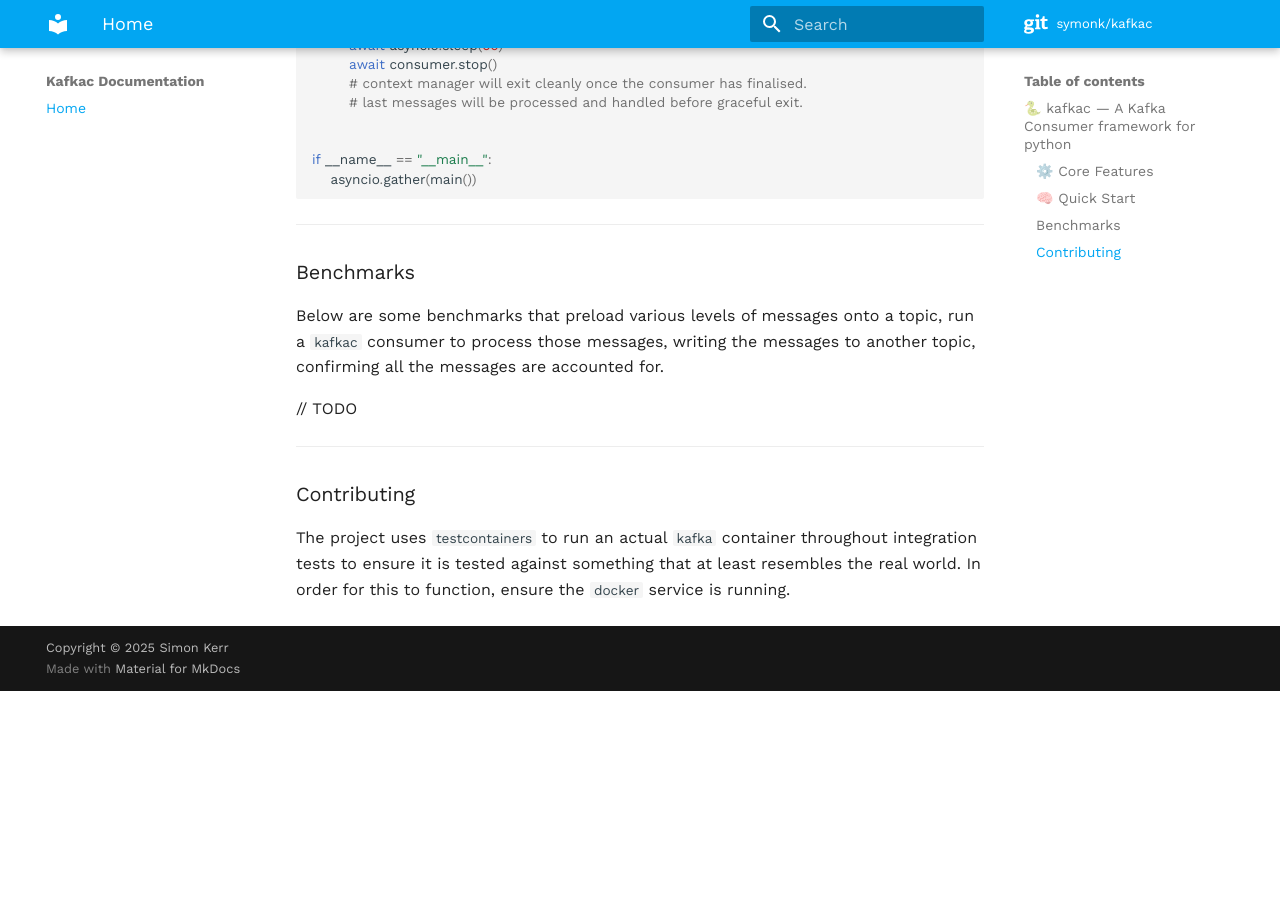
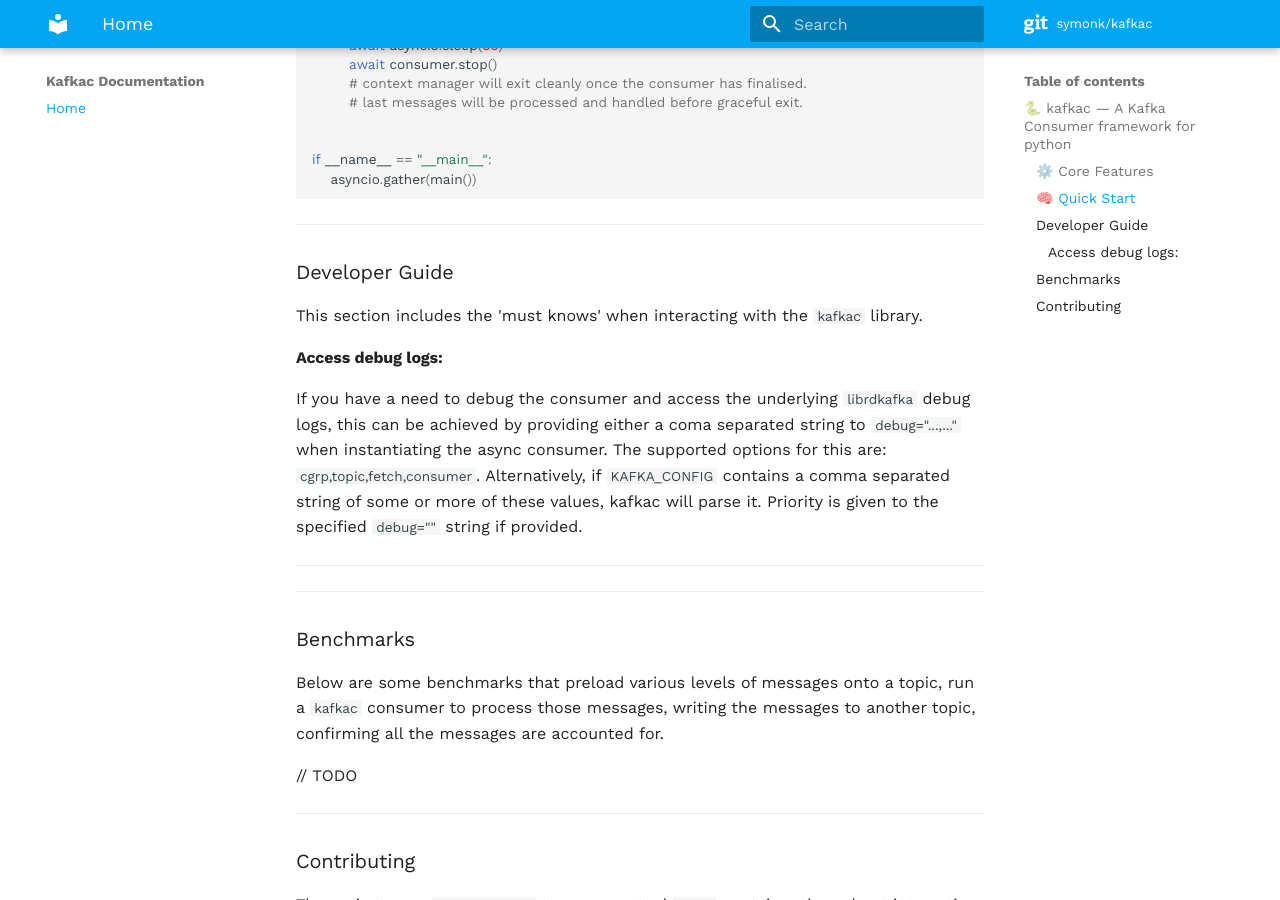
Before and after one commit to symonk/kafkac, an MkDocs documentation site: the page built from docs/index.md, in a window 1280 px wide and 900 px high, scrolled down 1353 px. Built offline with MkDocs 1.6.1 and Material for MkDocs 9.7.7, drawn with Linux system fonts in a browser that asks for light colours; comment, search, counter and statistics services are not loaded; before the commit the page ends 2044 px from its top, so only the background shows below that.

Commit message:
adding docs around `debug` logging

```diff
--- a/docs/index.md
+++ b/docs/index.md
@@ -62,6 +62,24 @@ if __name__ == "__main__":
 
 ---
 
+### Developer Guide
+
+This section includes the 'must knows' when interacting with the `kafkac` library.
+
+#### Access debug logs:
+
+If you have a need to debug the consumer and access the underlying `librdkafka` debug logs, this can be achieved
+by providing either a coma separated string to `debug="...,..."` when instantiating the async consumer.  The supported options
+for this are: `cgrp,topic,fetch,consumer`.  Alternatively, if `KAFKA_CONFIG` contains a comma separated string of some or more
+of these values, kafkac will parse it.  Priority is given to the specified `debug=""` string if provided.
+
+---
+
+
+
+
+---
+
 ### Benchmarks
 
 Below are some benchmarks that preload various levels of messages onto a topic, run a `kafkac` consumer to
```
